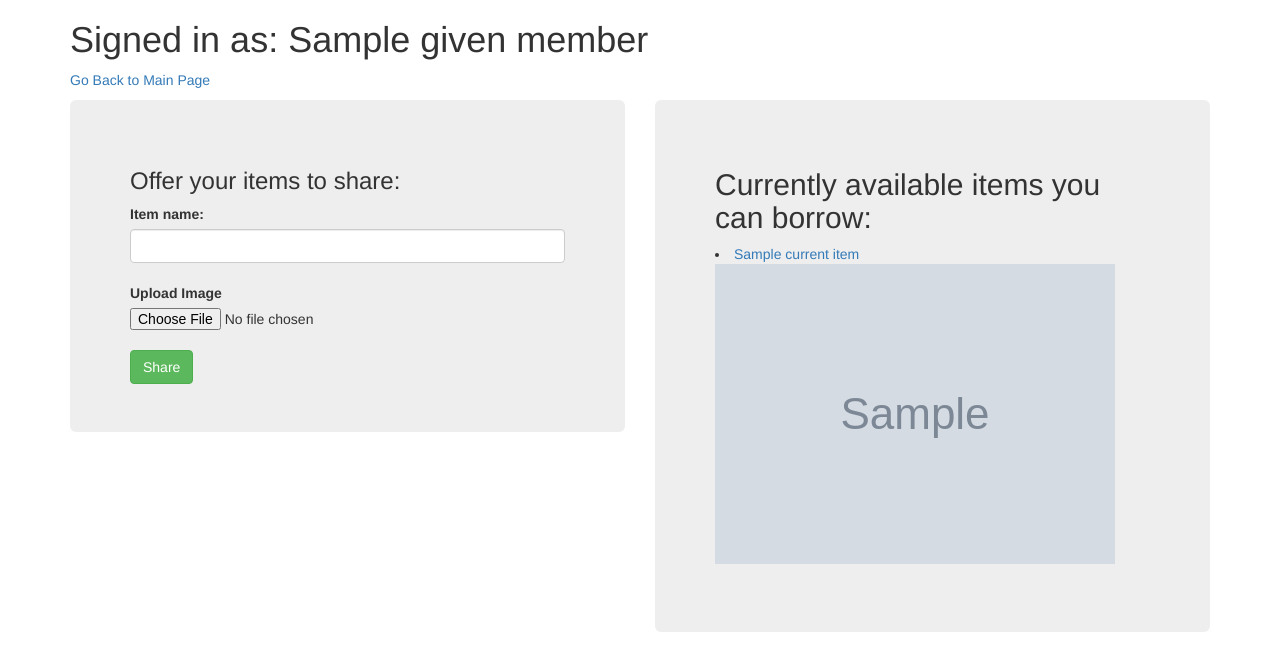
After one commit to Corneezius/community-warehouse, a PHP site: template views/user.html.twig in a window 1280 px wide. The commit adds this page. Shown: the top 671 px of the page. Run offline with PHP 8.4, Linux system fonts and the light colour scheme; the template is opened without the code that fills it: most values are stand-ins (such as "Sample title", 1, 10 or a date in 2020); grey boxes marked "Sample" are stand-in pictures; some libraries are stand-ins or nearby versions.

Commit message:
add Items frontend

```diff
--- a/views/communities.html.twig
+++ b/views/communities.html.twig
@@ -8,6 +8,7 @@
     <body>
         <div class="container">
             <h1> Communities </h1>
+            <a href="/"><p>Go Back to Main Page</p></a>
             <div class="row">
                 <div class="col-md-6">
                     <div class="jumbotron form-group">
@@ -24,7 +25,8 @@
                         {% if current_communities is not empty %}
                         {% for community in current_communities %}
                             <li><a href="/community{{community.getId}}">{{community.getName}}</a></li>
-                        {% endfor %}
+                        {% endfor %}<br>
+                        <a href="/delete_all_communities" type="button" class="btn btn-danger">Delete All</a>
                         {% else %}
                             <h4>There are no communities yet</h4>
                             <img class="img-responsive" src="/img/community.jpg">
--- a/views/profiles.html.twig
+++ b/views/profiles.html.twig
@@ -8,6 +8,7 @@
     <body>
         <div class="container">
             <h1> Members </h1>
+            <a href="/"><p>Go Back to Main Page</p></a>
             <div class="row">
                 <div class="col-md-6">
                     <div class="jumbotron form-group">
--- /dev/null
+++ b/views/user.html.twig
@@ -0,0 +1,43 @@
+<!DOCTYPE html>
+<html>
+    <head>
+        <link rel="stylesheet" href="https://maxcdn.bootstrapcdn.com/bootstrap/3.3.7/css/bootstrap.min.css" integrity="sha384-BVYiiSIFeK1dGmJRAkycuHAHRg32OmUcww7on3RYdg4Va+PmSTsz/K68vbdEjh4u" crossorigin="anonymous">
+        <meta charset="utf-8">
+        <title>{{given_member.getName}}</title>
+    </head>
+    <body>
+        <div class="container">
+            <h1>Signed in as: {{given_member.getName}}</h1>
+            <a href="/"><p>Go Back to Main Page</p></a>
+            <div class="row">
+                <div class="col-md-6">
+                    <div class="jumbotron form-group">
+                        <h3>Offer your items to share:</h3>
+                        <form action="/item_create" method="post">
+                            <input name="owner_id" type="hidden" value="{{given_member.getId}}">
+                            <input name="status" type="hidden" value="true">
+                            <label for="item_name">Item name:</label>
+                            <input id="item_name" name="item_name" type="text" required class="form-control"><br>
+                            <label class="btn-bs-file">Upload Image</label>
+                            <input type="file" name="image"><br>
+                            <button class="btn btn-success" type="submit">Share</button><br>
+                        </form>
+                    </div>
+                </div>
+                <div class="col-md-6">
+                    <div class="jumbotron">
+                        <h2>Currently available items you can borrow: </h2>
+                        {% if current_items is not empty %}
+                        {% for item in current_items %}
+                            <li><a href="/member{{item.getId}}">{{item.getName}}</a><img src="{{item.getImage}}" class="img-responsive"></li>
+                        {% endfor %}<br>
+                        {% else %}
+                            <h4>There are no items yet</h4>
+                            <img src="/img/naan.jpg" class="img-responsive">
+                        {% endif %}
+                    </div>
+                </div>
+            </div>
+        </div>
+    </body>
+</html>
```
Also changed, not shown: app/app.php (+29 -0 lines), tests/UserTest.php (+1 -1 lines), web/img/naan.jpg (added).
